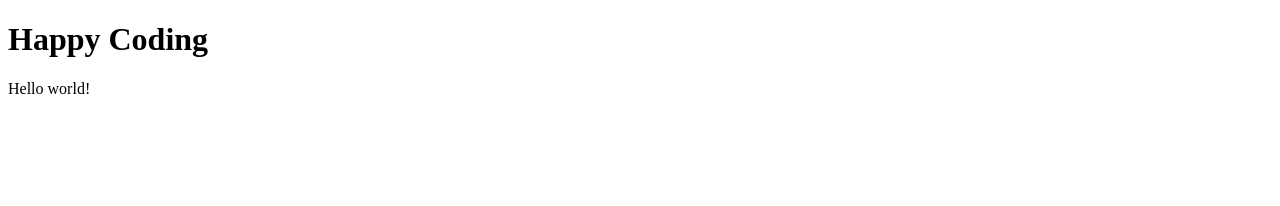
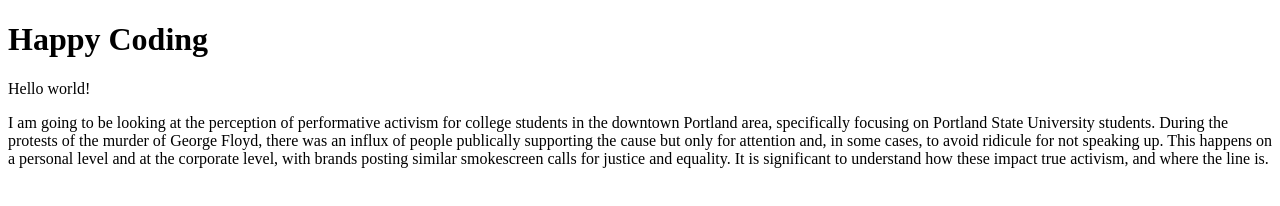
Before and after one commit to brooklynnkreps/resproject, a plain HTML site: page index.html in a window 1280 px wide. Drawn offline with Linux system fonts and the light colour scheme.

Commit message:
Update index.html

```diff
--- a/index.html
+++ b/index.html
@@ -6,5 +6,13 @@
 	<body>
 		<h1>Happy Coding</h1>
 		<p>Hello world!</p>
+		<p>I am going to be looking at the perception of performative activism for college
+			students in the downtown Portland area, specifically focusing on Portland State University students.
+			During the protests of the murder of George Floyd, there was an influx of people publically
+			supporting the cause but only for attention and, in some cases, to avoid ridicule for not speaking
+			up. This happens on a personal level and at the corporate level, with brands posting similar smokescreen
+			calls for justice and equality. It is significant to understand how these impact true activism, and where
+			the line is.
+</p>
 	</body>
 </html>
```
